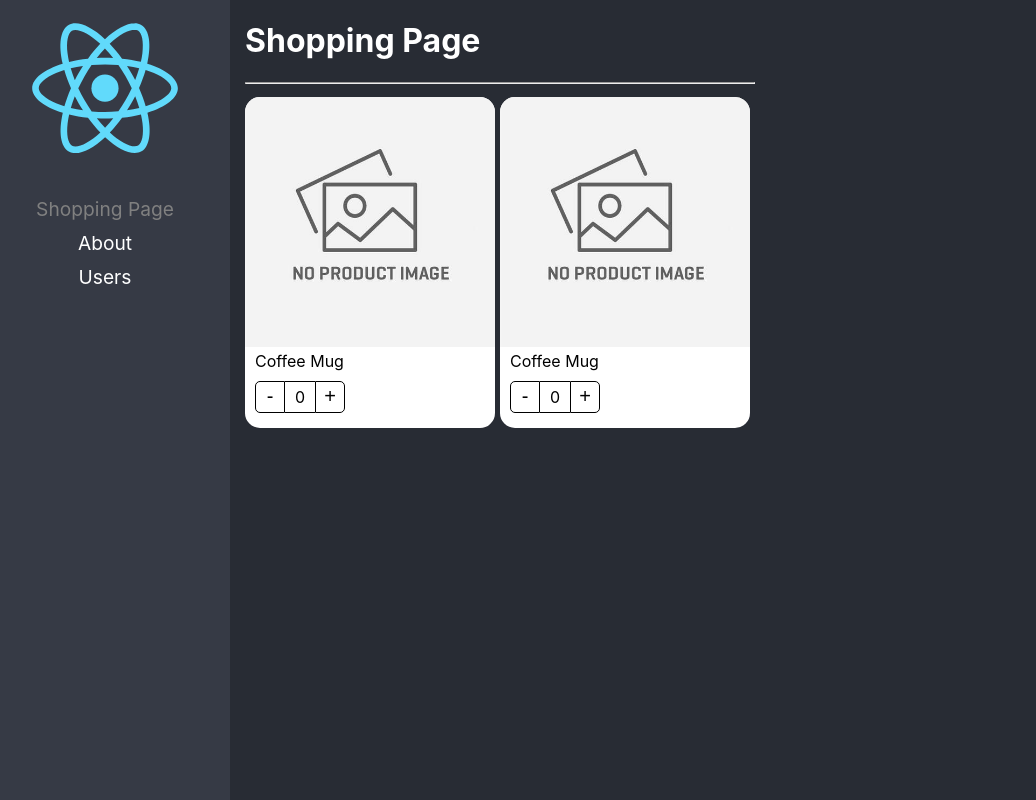
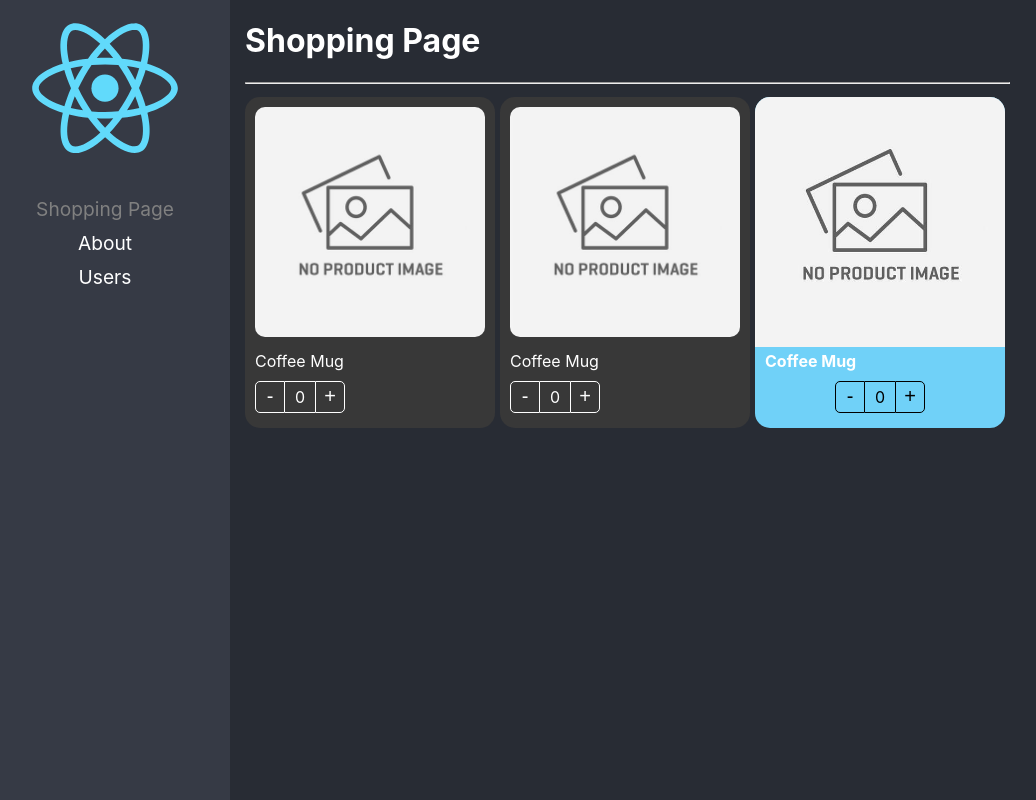
Before and after one commit to ManuelRivera98/react-typescript-component-patters, a React (Create React App) app: page / in a window 1280 px wide. Shown: the whole page, without its empty margins (20-1056 px from the left). Built offline with nearby package versions, Linux system fonts and the light colour scheme.

Commit message:
Component extends styles ready

```diff
--- a/src/02-component-patterns/components/ProductButtons.tsx
+++ b/src/02-component-patterns/components/ProductButtons.tsx
@@ -1,14 +1,17 @@
 import { useContext } from "react";
 import { ProductContext } from "./ProductCard";
 import styles from '../styles/styles.module.css';
+import { ProductButtonsProps } from "../interfaces/interfaces";
 
 
-export const ProductButtons = () => {
+export const ProductButtons = ({ className, style }: ProductButtonsProps) => {
 
   const { counter, incrementBy } = useContext(ProductContext);
 
   return (
-    <div className={styles.buttonsContainer}>
+    <div
+      style={style}
+      className={`${styles.buttonsContainer} ${className}`}>
       <button
         onClick={() => incrementBy(-1)}
         className={styles.buttonMinus}>
--- a/src/02-component-patterns/components/ProductCard.tsx
+++ b/src/02-component-patterns/components/ProductCard.tsx
@@ -7,7 +7,7 @@ import styles from '../styles/styles.module.css';
 export const ProductContext = createContext({} as ProductContextProps);
 const { Provider } = ProductContext;
 
-export const ProductCard = ({ product, children }: ProductCardProps) => {
+export const ProductCard = ({ product, children, className, style }: ProductCardProps) => {
 
   const { counter, incrementBy } = useProduct();
 
@@ -17,7 +17,9 @@ export const ProductCard = ({ product, children }: ProductCardProps) => {
       counter,
       incrementBy,
     }}>
-      <div className={styles.productCard}>
+      <div
+        style={style}
+        className={`${styles.productCard} ${className}`}>
 
         {children}
 
--- a/src/02-component-patterns/components/ProductImage.tsx
+++ b/src/02-component-patterns/components/ProductImage.tsx
@@ -2,9 +2,10 @@ import { useContext } from "react";
 import { ProductContext } from "./ProductCard";
 import noImg from '../assets/no-image.jpg';
 import styles from '../styles/styles.module.css';
+import { ProductImgProps } from "../interfaces/interfaces";
 
 
-export const ProductImg = ({ img = '' }) => {
+export const ProductImg = ({ img = '', className, style }: ProductImgProps) => {
 
   const { product } = useContext(ProductContext);
 
@@ -19,6 +20,8 @@ export const ProductImg = ({ img = '' }) => {
   };
 
   return (
-    <img className={styles.productImg} src={imgToShow} alt="Coffee Mug" />
+    <img
+      style={style}
+      className={`${styles.productImg} ${className}`} src={imgToShow} alt="Coffee Mug" />
   )
 };
--- a/src/02-component-patterns/components/ProductTitle.tsx
+++ b/src/02-component-patterns/components/ProductTitle.tsx
@@ -1,12 +1,15 @@
 import { useContext } from 'react';
+import { ProductTitleProps } from '../interfaces/interfaces';
 import styles from '../styles/styles.module.css';
 import { ProductContext } from './ProductCard';
 
 
-export const ProductTitle = ({ name }: { name?: string }) => {
+export const ProductTitle = ({ name, className, style }: ProductTitleProps) => {
   const { product } = useContext(ProductContext);
 
   return (
-    <span className={styles.productDescription}>{name || product.name}</span>
+    <span
+      style={style}
+      className={`${styles.productDescription} ${className}`}>{name || product.name}</span>
   )
 };
--- a/src/02-component-patterns/pages/Shopping.tsx
+++ b/src/02-component-patterns/pages/Shopping.tsx
@@ -1,4 +1,5 @@
 import { ProductButtons, ProductImg, ProductTitle, ProductCard } from "../components"
+import '../styles/custom-styles.css';
 
 const product = {
   id: '1',
@@ -18,24 +19,44 @@ export const Shopping = () => {
           flexWrap: 'wrap',
         }}
       >
-        <ProductCard product={product} >
+        <ProductCard className="bg-dark" product={product} >
 
-          <ProductCard.Img />
+          <ProductCard.Img className="custom-image" />
 
-          <ProductCard.Title />
+          <ProductCard.Title className="text-white" />
 
-          <ProductCard.Buttons />
+          <ProductCard.Buttons className="custom-buttons" />
 
         </ProductCard>
 
 
-        <ProductCard product={product} >
+        <ProductCard className="bg-dark" product={product} >
+
+          <ProductImg className="custom-image" />
+
+          <ProductTitle className="text-white" />
+
+          <ProductButtons className="custom-buttons" />
+
+        </ProductCard>
+
+        <ProductCard
+          style={{
+            backgroundColor: '#70D1F8'
+          }}
+          product={product} >
 
           <ProductImg />
 
-          <ProductTitle />
+          <ProductTitle style={{
+            fontWeight: 'bold',
+            color: 'white'
+          }} />
 
-          <ProductButtons />
+          <ProductButtons style={{
+            display: 'flex',
+            justifyContent: 'center'
+          }} />
 
         </ProductCard>
       </div>
--- /dev/null
+++ b/src/02-component-patterns/styles/custom-styles.css
@@ -0,0 +1,19 @@
+.bg-dark {
+  background-color: rgb(56, 56, 56);
+}
+
+.text-white {
+  color: white;
+}
+
+.custom-image {
+  padding: 10px;
+  border-radius: 20px;
+  width: calc(100% - 20px);
+}
+
+.custom-buttons button,
+.custom-buttons div {
+  color: white;
+  border-color: white;
+}
```
Also changed, not shown: src/02-component-patterns/interfaces/interfaces.ts (+23 -4 lines).
